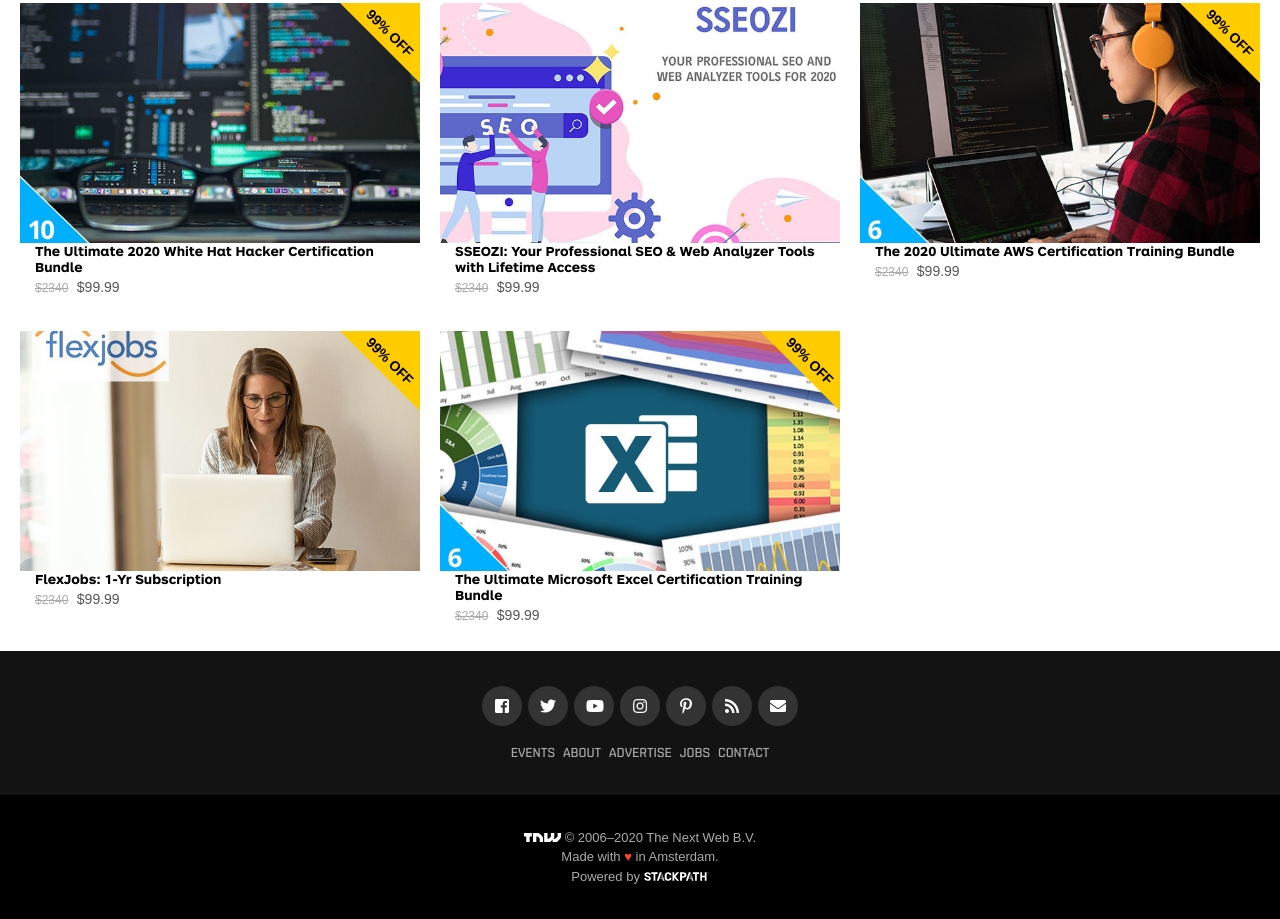
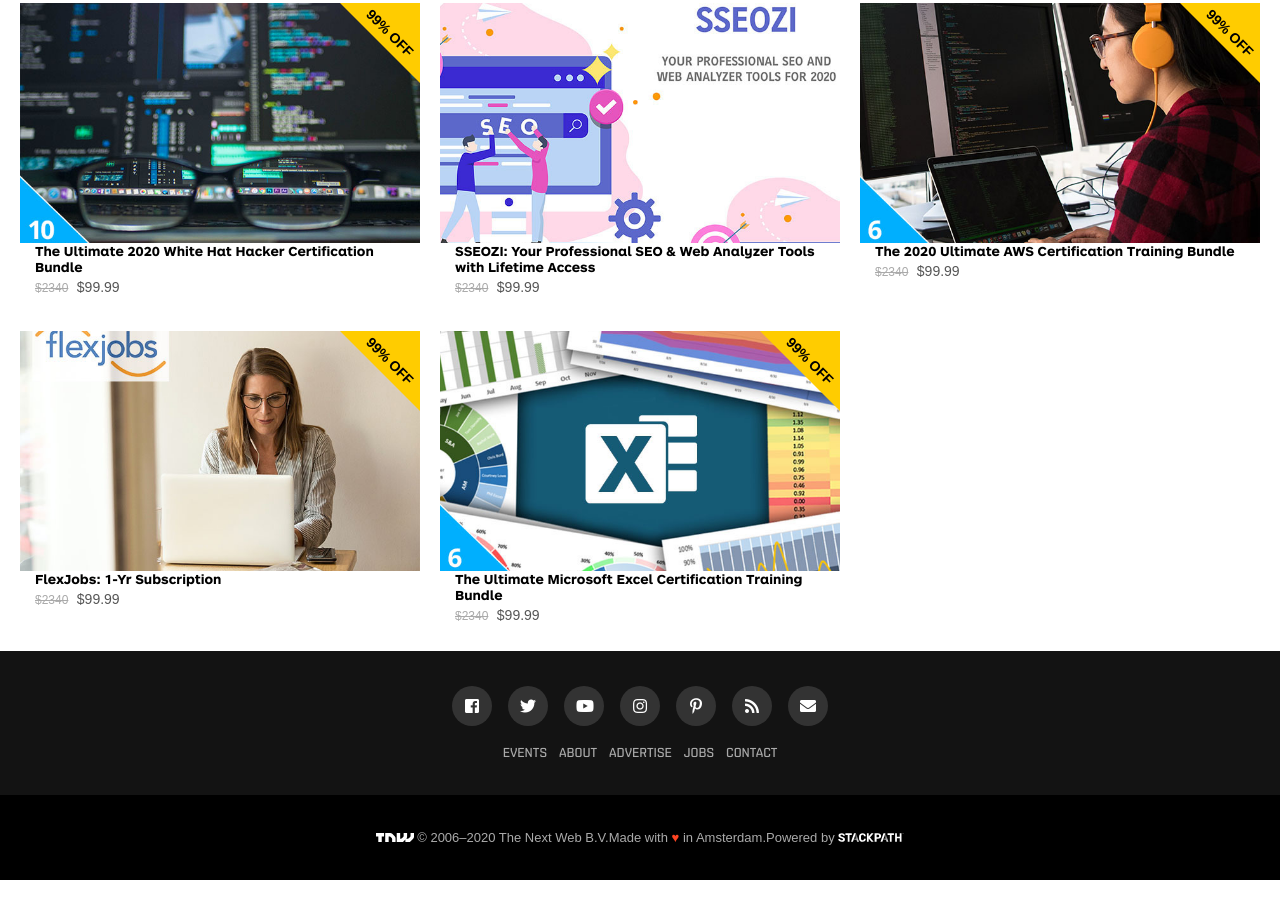
Before and after one commit to AdfPizarro/TNW, a website: page index.html in a window 1280 px wide. Shown: the part 5591-6510 px from the top of the page. After the commit the page ends 6471 px from the top, so only its background shows below. Drawn offline with Linux system fonts and the light colour scheme; a web font is replaced by a local one.

Commit message:
Fixed the footer for the breakpoin 768px

```diff
--- a/assets/css/style.css
+++ b/assets/css/style.css
@@ -616,10 +616,6 @@
   padding: 35px 0;
 }
 
-.footer-legal {
-  background: #000;
-}
-
 .social-media{
   justify-content: center;
   margin-bottom: 21px;
@@ -660,6 +656,7 @@
   font-size: 13px;
   padding: 32.5px 0;
   line-height: 1.5;
+  background: #000;
 }
 
 .footer-legal div{
@@ -808,6 +805,18 @@
       height: 30vh;
     }
 
+    .social-media li{
+      margin: 0 8px;
+    }
+
+    .page-links a{
+      margin: 0 6px;
+    }
+
+    .footer-legal{
+      display: flex;
+      justify-content: center;
+    }
 
 }
 
```
